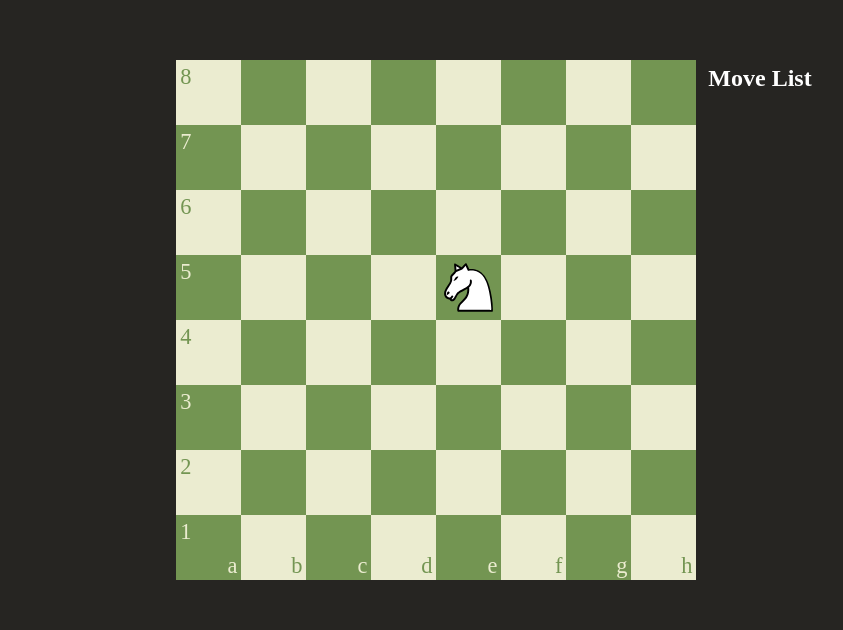
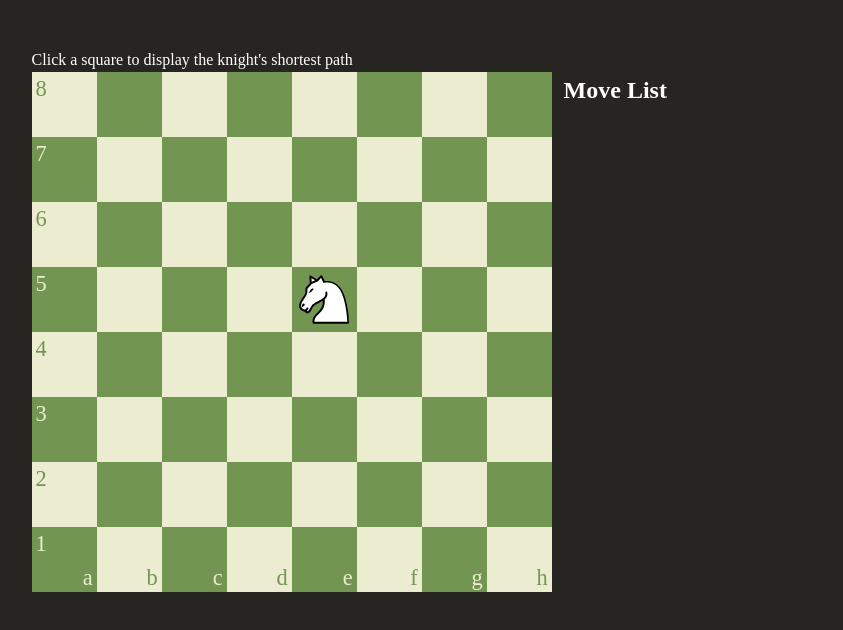
Before and after one commit to ckyever/how-does-the-knight-move, a website built with webpack: page src/template.html in a window 1280 px wide. Shown: the whole page, without its empty margins (146-989 px from the left). Built offline with nearby package versions, Linux system fonts and the light colour scheme.

Commit message:
Add instructions text

```diff
--- a/src/styles.css
+++ b/src/styles.css
@@ -91,8 +91,9 @@ body {
   background-color: var(--main-background-color);
 }
 
-.container {
+body .container {
   display: flex;
+  flex-direction: column;
   justify-content: center;
   align-items: center;
   height: 80vh;
@@ -161,7 +162,9 @@ body {
 }
 
 #playing-area {
-  display: flex;
+  display: grid;
+  grid-template-columns: 1fr 1fr;
+  margin: 0 1vw 0 10vw;
 }
 
 #chessboard {
@@ -196,3 +199,8 @@ body {
 #move-list .move .move-number {
   color: gray;
 }
+
+#instructions {
+  grid-column: span 2;
+  color: white;
+}
--- a/src/template.html
+++ b/src/template.html
@@ -8,6 +8,9 @@
   <body>
     <div class="container">
       <div id="playing-area">
+        <p id="instructions">
+          Click a square to display the knight's shortest path
+        </p>
         <div id="chessboard"></div>
         <div id="move-list">
           <h2>Move List</h2>
```
